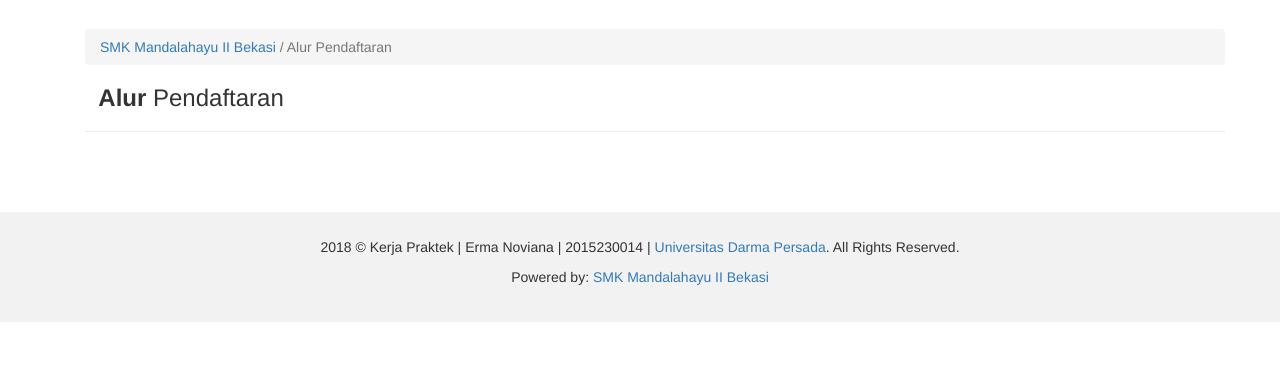
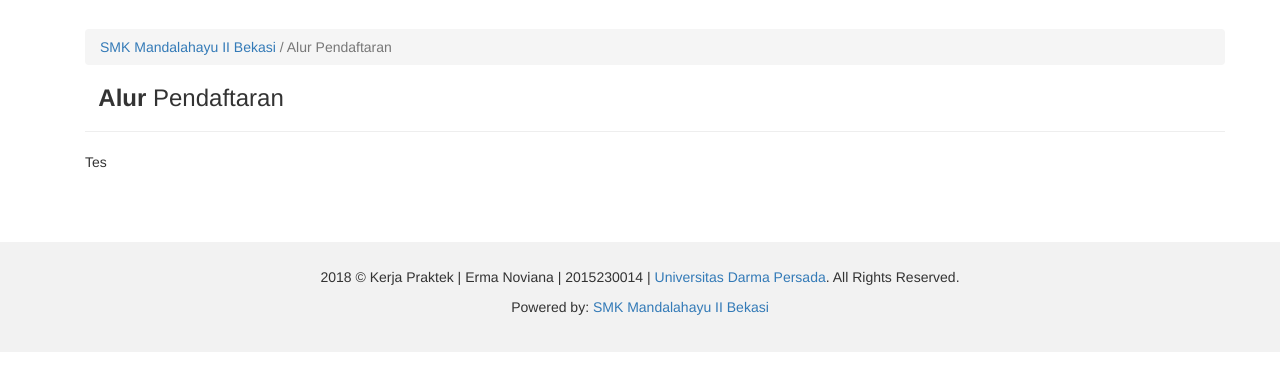
Before and after one commit to ermaerman/pendaftaran, a PHP site: page /index.php?content=alur-pendaftaran in a window 1280 px wide. Shown: the part 51-442 px from the top of the page. Run offline with PHP 8.4, Linux system fonts and the light colour scheme.

Commit message:
second commit

```diff
--- a/alur-pendaftaran.php
+++ b/alur-pendaftaran.php
@@ -9,4 +9,5 @@
     </ol>
     	<h3><b>&nbsp;&nbsp;Alur</b> Pendaftaran</h3>
       	<hr>
+      	<p>Tes</p>
 </div>
```
